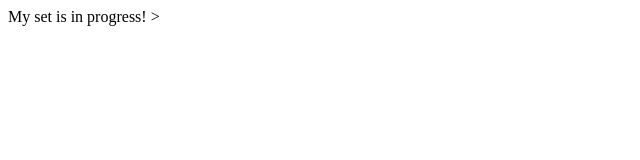
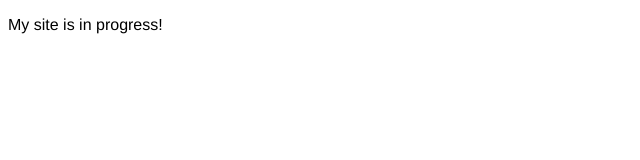
Before and after one commit to Ibrahim723/Coursera, a plain HTML site: page module2-solution/index.html in a window 1280 px wide. Shown: the whole page, without its empty margins (0-640 px from the left). Drawn offline with Linux system fonts and the light colour scheme.

Commit message:
Changed the directory name to module2-solution

```diff
--- a/module2-solution/index.html
+++ b/module2-solution/index.html
@@ -5,7 +5,7 @@
 <link rel="stylesheet" href="styles.css">
 <title>My Website</title>
 <body>
-My set is in progress!
-</body>>
+<p> My site is in progress! </p>
+</body>
 </head>
 </html>
--- a/module2-solution/styles.css
+++ b/module2-solution/styles.css
@@ -0,0 +1,4 @@
+p
+{
+    font-family: 'Helvetica';
+}
```
